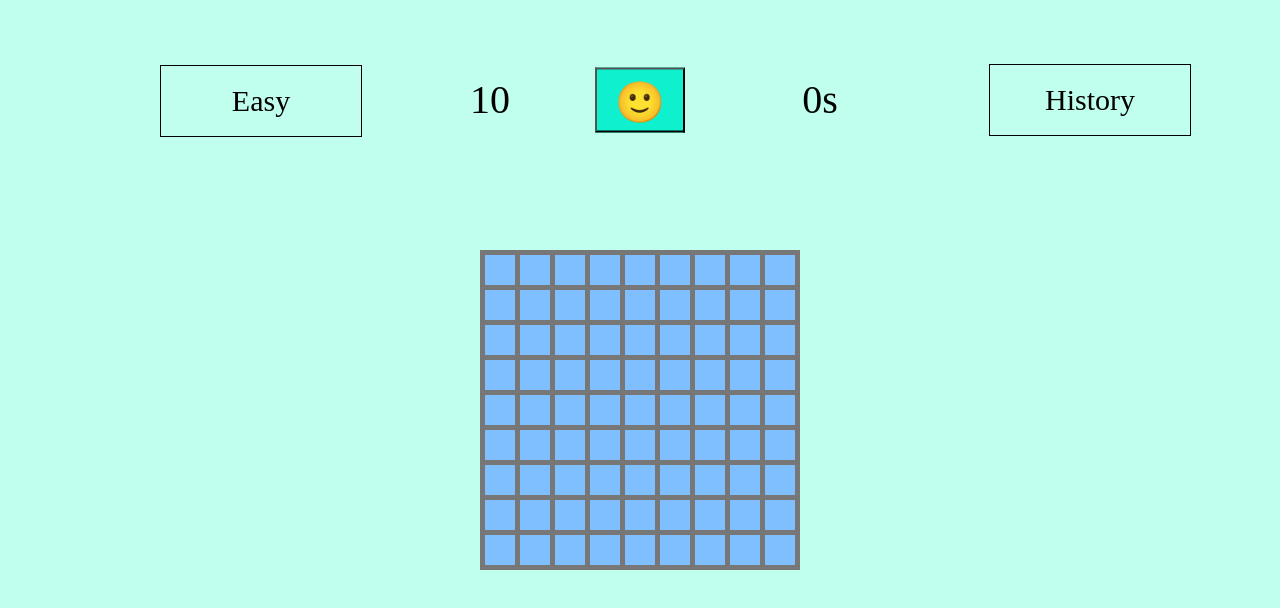
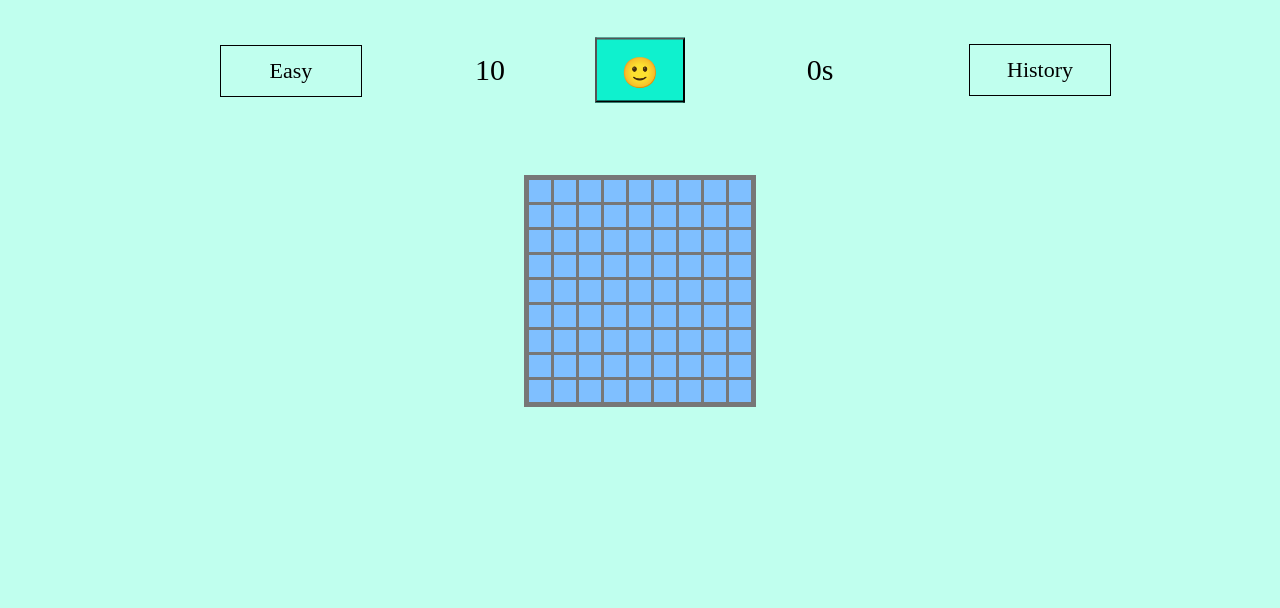
Before and after one commit to mogamoga1024/EndlessMinesweeper, a plain HTML site: page docs/index.html in a window 1280 px wide. Drawn offline with nearby package versions, Linux system fonts and the light colour scheme.

Commit message:
サイズ調整

```diff
--- a/docs/minesweeper.css
+++ b/docs/minesweeper.css
@@ -17,19 +17,19 @@ ul {
   display: block;
   position: absolute;
   top: 50%;
-  left: calc(50% - 380px);
+  left: calc(50% - 350px);
   transform: translate(-50%, -50%);
-  width: 200px;
-  height: 70px;
+  width: 140px;
+  height: 50px;
   list-style: none;
 }
 
 li {
   display: block;
-  width: 200px;
-  height: 70px;
-  font-size: 30px;
-  line-height: 70px;
+  width: 140px;
+  height: 50px;
+  font-size: 22px;
+  line-height: 50px;
   text-align: center;
   border-left: solid 1px black;
   border-right: solid 1px black;
@@ -50,7 +50,7 @@ li:last-child {
   top: 0;
   left: 0;
   width: 100%;
-  height: 200px;
+  height: 140px;
   z-index: 1;
   background-color: #c0ffee;
 }
@@ -63,7 +63,7 @@ li:last-child {
   transform: translate(-50%, -50%);
   width: 90px;
   height: 65px;
-  font-size: 40px;
+  font-size: 30px;
   line-height: 65px;
   text-align: center;
   /* Office */
@@ -77,8 +77,8 @@ li:last-child {
   left: calc(50% - 150px);
   transform: translate(-50%, -50%);
   width: 330px;
-  font-size: 40px;
-  line-height: 70px;
+  font-size: 30px;
+  line-height: 50px;
   text-align: center;
 }
 
@@ -89,8 +89,8 @@ li:last-child {
   left: calc(50% - 150px);
   transform: translate(-50%, -50%);
   width: 330px;
-  font-size: 40px;
-  line-height: 70px;
+  font-size: 30px;
+  line-height: 50px;
   text-align: center;
   visibility: hidden;
 }
@@ -102,8 +102,8 @@ li:last-child {
   left: calc(50% + 180px);
   transform: translate(-50%, -50%);
   width: 330px;
-  font-size: 40px;
-  line-height: 70px;
+  font-size: 30px;
+  line-height: 50px;
   text-align: center;
 }
 
@@ -111,11 +111,11 @@ li:last-child {
   display: inline-block;
   position: absolute;
   top: 50%;
-  left: calc(50% + 450px);
+  left: calc(50% + 400px);
   transform: translate(-50%, -50%);
-  width: 200px;
-  font-size: 30px;
-  line-height: 70px;
+  width: 140px;
+  font-size: 22px;
+  line-height: 50px;
   text-align: center;
   border: solid 1px black;
 }
@@ -159,18 +159,18 @@ li:last-child {
 /* マインスイーパーのフィールド */
 
 #field {
-  margin: 250px auto 100px;
+  margin: 175px auto 0;
   border: solid 5px #777;
   border-collapse: collapse;
   background-color: white;
 }
 
 #field td {
-  width: 30px;
-  height: 30px;
-  border: solid 5px #777;
-  font-size: 20px;
+  width: 22px;
+  height: 22px;
+  border: solid 3px #777;
+  font-size: 14px;
   font-weight: bold;
-  line-height: 30px;
+  line-height: 22px;
   text-align: center;
 }
```
